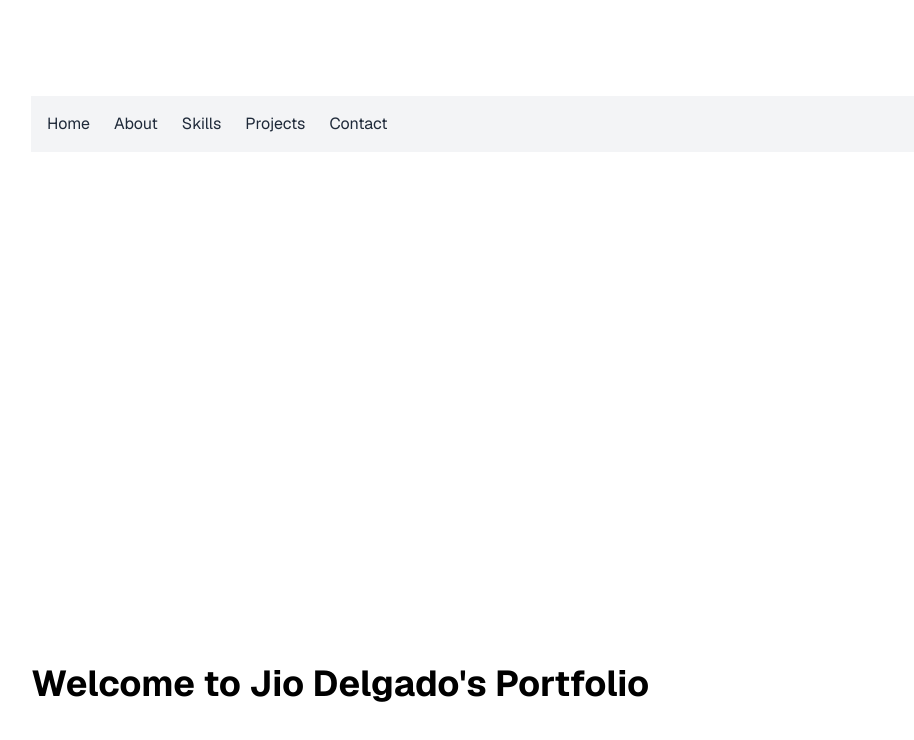
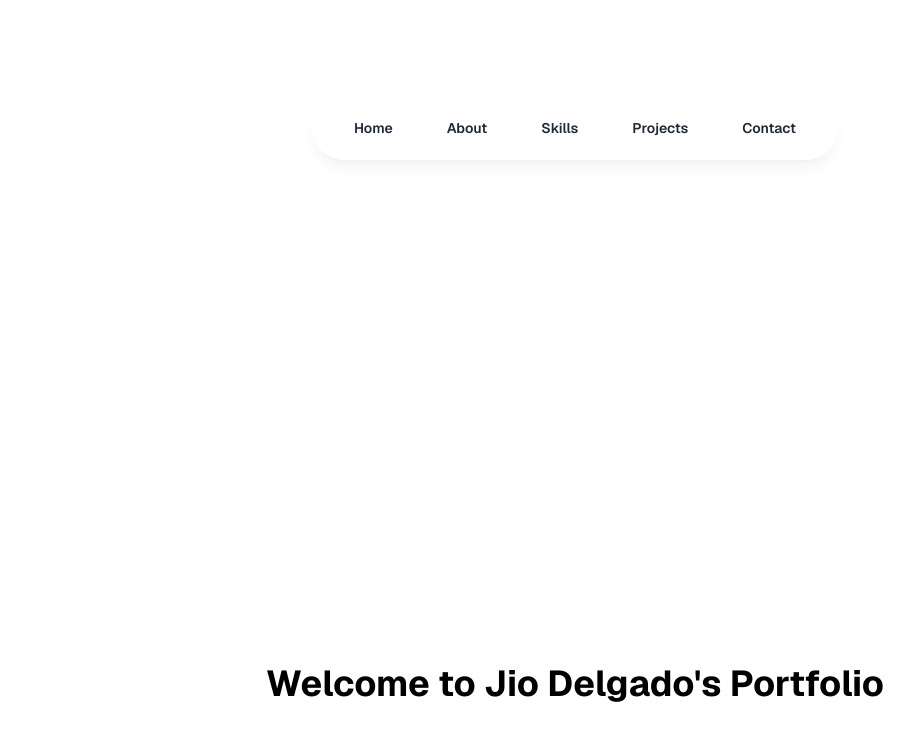
Before and after one commit to realjeeyo/portfolio, a Next.js app: page / in a window 1280 px wide. Shown: the top 740 px of the page, without its empty margins (65-979 px from the left). Built offline with nearby package versions, Linux system fonts and the light colour scheme.

Commit message:
add: navbar w/ styling

```diff
--- a/app/components/navbar.tsx
+++ b/app/components/navbar.tsx
@@ -1,4 +1,4 @@
-import React from 'react'
+import React from 'react';
 
 const navItems = [
     { name: 'Home', href: '/' },
@@ -8,20 +8,24 @@ const navItems = [
     { name: 'Contact', href: '/contact' },
 ];
 
-const navbar = () => {
+const Navbar = () => {
   return (
-    <nav>
-        <ul className="flex space-x-6 p-4 bg-gray-100 dark:bg-gray-900">
-            {navItems.map((item) => (
-                <li key={item.name}>
-                    <a href={item.href} className="text-gray-800 dark:text-gray-200 hover:underline">
-                        {item.name}
-                    </a>
-                </li>
-            ))}
-        </ul>
-    </nav>
+        <header className="sticky top-0 z-50 w-full flex justify-center">
+            <div className="mx-auto flex max-w-4xl items-center justify-center rounded-4xl border border-white/25 bg-white/35 px-5 py-3 shadow-lg shadow-black/5 backdrop-blur-2xl">
+                <nav className="flex flex-wrap items-center justify-center gap-3">
+                    {navItems.map((item) => (
+                        <a
+                            key={item.name}
+                            href={item.href}
+                            className="rounded-full border border-white/40 bg-white/60 px-5 py-2 text-sm font-semibold text-gray-800 transition-colors duration-200 hover:bg-black hover:text-white"
+                        >
+                            {item.name}
+                        </a>
+                    ))}
+                </nav>
+            </div>
+        </header>
   );
 }
 
-export default navbar;
+export default Navbar;
--- a/app/page.tsx
+++ b/app/page.tsx
@@ -4,7 +4,9 @@ export default function Home() {
   return (
     <main className="flex min-h-screen flex-col justify-between p-24">
       {navbar()}
-      <h1 className="text-4xl font-bold">Welcome to Jio Delgado&apos;s Portfolio</h1>
+      <div className="container mx-auto text-center">
+        <h1 className="text-4xl font-bold">Welcome to Jio Delgado&apos;s Portfolio</h1>
+      </div>
     </main>
   );
 }
--- a/package.json
+++ b/package.json
@@ -9,7 +9,7 @@
     "lint": "eslint"
   },
   "dependencies": {
-    "next": "16.0.5",
+    "next": "^16.0.10",
     "react": "19.2.0",
     "react-dom": "19.2.0"
   },
```
Also changed, not shown: 1 other file (tests, documents, lock files or other folders).
